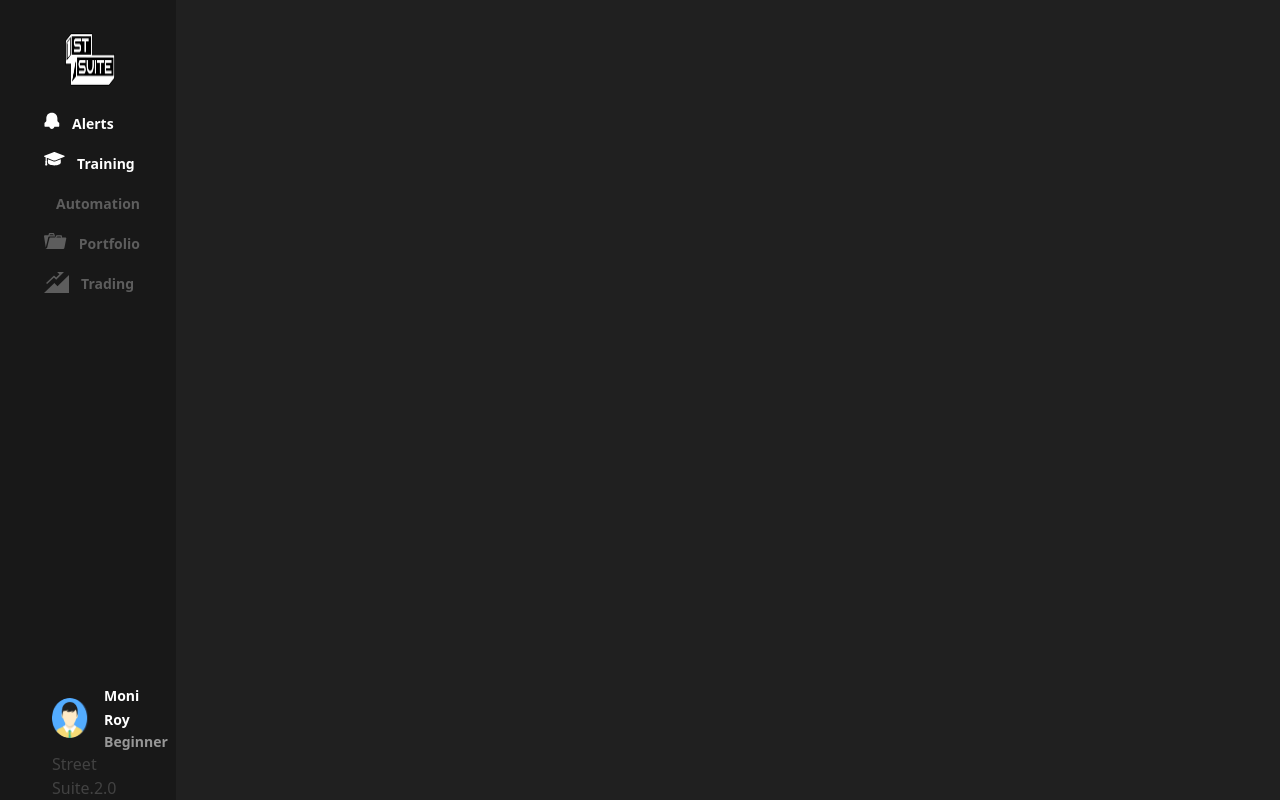
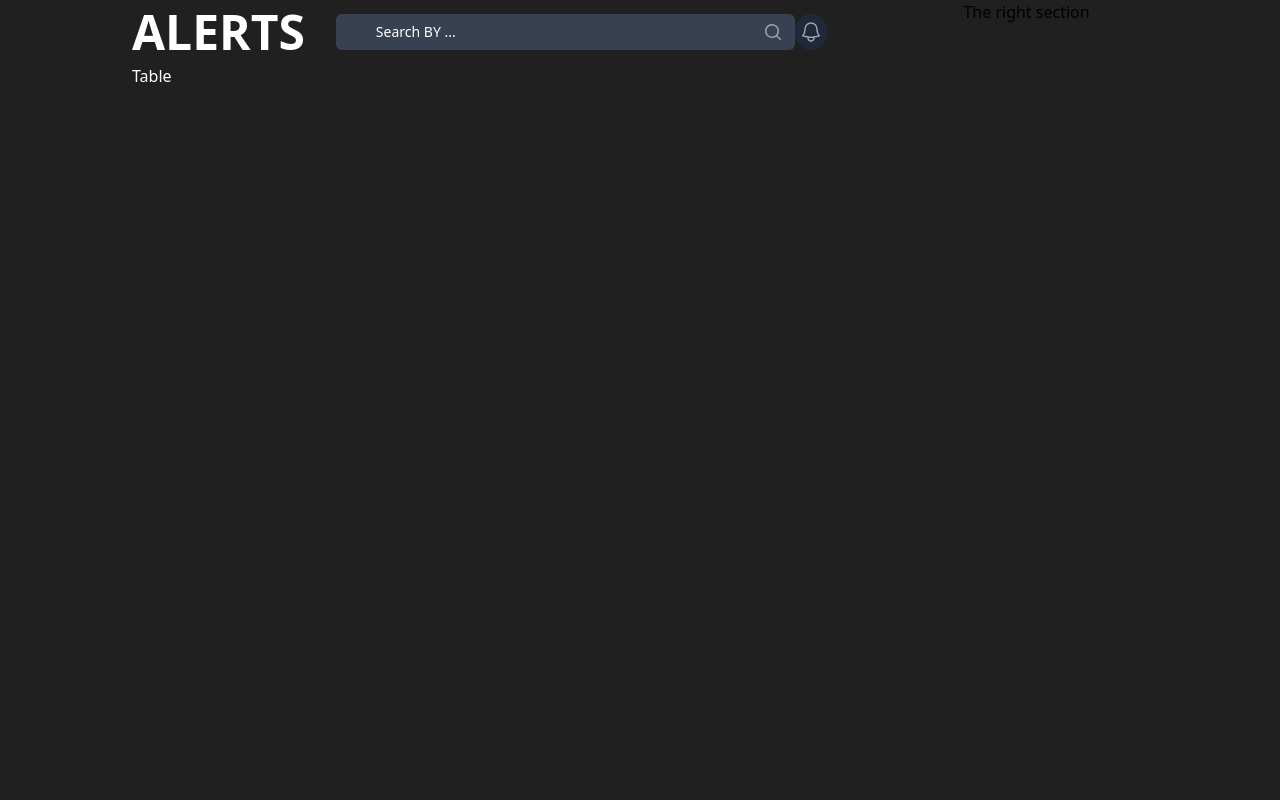
Before and after one commit to Ayayehia/GeekLabs, a React (Vite) app: page / in a window 1280 px wide. Built offline with nearby package versions, Linux system fonts and the light colour scheme.

Commit message:
Style: Header

```diff
--- a/src/App.jsx
+++ b/src/App.jsx
@@ -1,9 +1,18 @@
-import SideBar from "./components/SideBar";
+// import SideBar from "./components/SideBar";
+import Header from "./components/Header";
 function App() {
   return (
-    <>
-      <SideBar />
-    </>
+    <main className="grid grid-cols-7 gap-4 ml-[132px]">
+      {/* <SideBar /> */}
+      <div className="col-span-7 md:col-span-5 text-white  ">
+        <Header />
+        <div>Table</div>
+      </div>
+      {/* second component */}
+      <div className="col-span-7 md:col-span-2">
+        <p>The right section</p>
+      </div>
+    </main>
   );
 }
 
--- /dev/null
+++ b/src/components/Header.jsx
@@ -0,0 +1,48 @@
+import { Fragment } from "react";
+import { Disclosure, Menu, Transition } from "@headlessui/react";
+import { MagnifyingGlassIcon } from "@heroicons/react/20/solid";
+import { Bars3Icon, BellIcon, XMarkIcon } from "@heroicons/react/24/outline";
+
+function classNames(...classes) {
+  return classes.filter(Boolean).join(" ");
+}
+
+const Header = () => {
+  return (
+    <Disclosure as="nav" className="bg-[#202020]">
+      <>
+        <div className="flex h-16 items-center w-full">
+          <div className="w-1/4">
+            <h3 className="font-bold text-5xl">ALERTS</h3>
+          </div>
+          <div className="flex w-3/4">
+            <div className="relative w-full md:w-3/4">
+              {/* Adjusted width for mobile */}
+              <input
+                id="search"
+                name="search"
+                className="block w-full rounded-md border-0 bg-gray-700 py-1.5 pl-10 pr-3 text-white placeholder:text-white sm:text-sm sm:leading-6"
+                placeholder="Search BY ..."
+                type="search"
+              />
+              <div className="pointer-events-none absolute inset-y-0 right-0 flex items-center pr-3">
+                <MagnifyingGlassIcon
+                  className="h-5 w-5 text-gray-400"
+                  aria-hidden="true"
+                />
+              </div>
+            </div>
+            <button
+              type="button"
+              className="relative flex-shrink-0 rounded-full bg-gray-800 p-1 text-gray-400 hover:text-white focus:outline-none focus:ring-2 focus:ring-white focus:ring-offset-2 focus:ring-offset-gray-800"
+            >
+              <BellIcon className="h-6 w-6" aria-hidden="true" />
+            </button>
+          </div>
+        </div>
+      </>
+    </Disclosure>
+  );
+};
+
+export default Header;
--- a/src/components/SideBar.jsx
+++ b/src/components/SideBar.jsx
@@ -167,7 +167,7 @@ const SideBar = () => {
                   alt="User Logo"
                 />
                 <div className="flex flex-col ">
-                  <span aria-hidden="true" className="font-bold ">
+                  <span aria-hidden="true" className="font-bold text-nowrap">
                     Moni Roy
                   </span>
                   <span
@@ -178,7 +178,10 @@ const SideBar = () => {
                   </span>
                 </div>
               </a>
-              <span className="text-[#424242]  mt-6 mb-7" aria-hidden="true">
+              <span
+                className="text-[#424242] text-nowrap mt-6 mb-7"
+                aria-hidden="true"
+              >
                 Street Suite.2.0
               </span>
             </li>
--- a/tailwind.config.js
+++ b/tailwind.config.js
@@ -4,5 +4,7 @@ export default {
   theme: {
     extend: {},
   },
-  plugins: [],
+  plugins: [
+    // other plugins...
+  ],
 };
```
